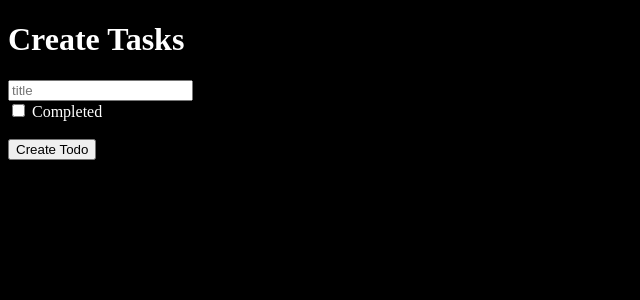
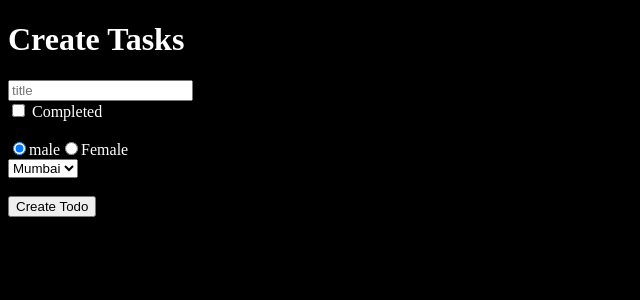
Before and after one commit to hitarthsh/Mini-System-for-user, a React (Vite) app: page / in a window 1280 px wide. Shown: the top 300 px of the page, without its empty margins (0-640 px from the left). Built offline with nearby package versions, Linux system fonts and the light colour scheme.

Commit message:
Enhance App component by adding state management for completed status, gender, and city selection in the todo form ( two way binding)

```diff
--- a/src/App.jsx
+++ b/src/App.jsx
@@ -6,19 +6,38 @@ const App = () => {
   ]);
 
   const [title, settitle] = useState("");
+  const [completed, setcompleted] = useState(false)
+  const [gender, setgender] = useState("male")
+  const [city, setcity] = useState("mumbai")
 
   return (
     <>
       <h1>Create Tasks</h1>
       <form>
         <input
-          onChange={(e) => settitle(e.target.value)}
+          onChange={(e) => console.log(e.target.value)}
           value={title}
           type="text"
           placeholder="title"
         />
         <br />
-        <input type="checkbox" /> Completed
+        <input
+          checked={completed}
+          onChange={(e) => setcompleted(e.target.checked)}
+          type="checkbox"
+        />{" "}
+        Completed
+        <br /><br />
+        <input value="Male" onChange={(e) => setgender(e.target.value)} checked={gender == "male" && true} type="radio" />
+        male
+        <input value="Female" onChange={(e) => setgender(e.target.value)} checked={gender == "Female" && true} type="radio" />
+        Female
+        <br />
+        <select value={city} onChange={(e) => setcity(e.target.value)}>
+          <option value="delhi">Delhi</option>
+          <option value="mumbai">Mumbai</option>
+          <option value="kolkata">Kolkata</option>
+        </select>
         <br />
         <br />
         <button>Create Todo</button>
```
